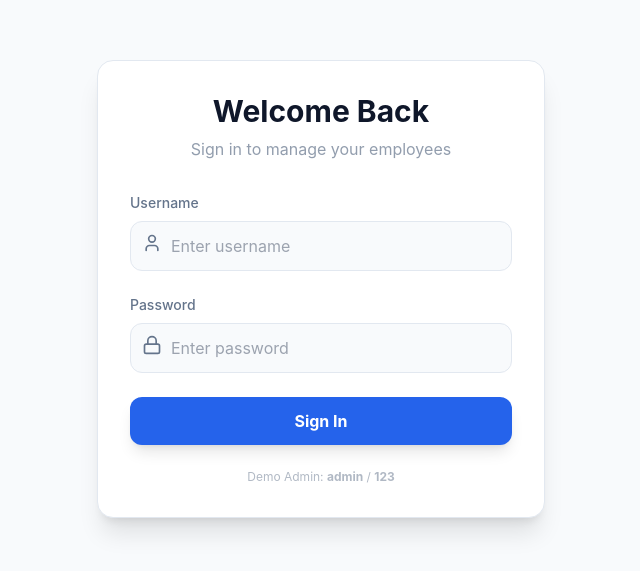
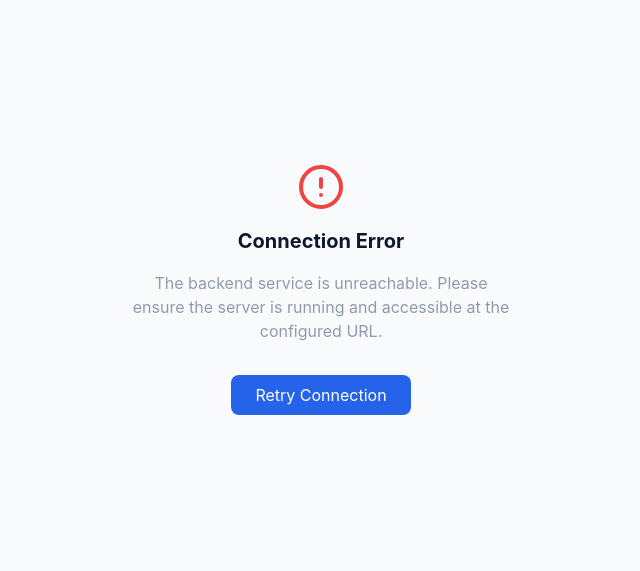
Before and after one commit to Priyanshushrivastava15/employee-dashboard-assignment, a React app in the folder frontend/: page /status in a window 1280 px wide. Before the commit this address led to /login. Shown: the part 111-682 px from the top of the page, without its empty margins (319-959 px from the left). Built offline with nearby package versions, Linux system fonts and the light colour scheme; no server answers; the HTML template or start-up script is replaced by a standard one.

Commit message:
feat: Final implementation of robust StatusCheck page to improve reviewer experience and prevent crashes.

```diff
--- a/frontend/src/App.jsx
+++ b/frontend/src/App.jsx
@@ -2,11 +2,13 @@ import { BrowserRouter, Routes, Route, Navigate } from 'react-router-dom';
 import { useSelector } from 'react-redux';
 import Login from './pages/Login';
 import Dashboard from './pages/Dashboard';
+// IMPORT NEW STATUS CHECK PAGE
+import StatusCheck from './pages/StatusCheck';
 
 const PrivateRoute = ({ children }) => {
   const token = useSelector((state) => state.auth.token);
-  // Note: The Dashboard handles its own loading state based on its queries.
-  return token ? children : <Navigate to="/login" replace />;
+  // If no token, redirect to the StatusCheck route
+  return token ? children : <Navigate to="/status" replace />;
 };
 
 function App() {
@@ -14,8 +16,13 @@ function App() {
   return (
     <BrowserRouter>
       <Routes>
+        {/* NEW INITIAL ROUTE: This runs the health check first */}
+        <Route path="/status" element={<StatusCheck />} />
+
+        {/* Login is the target page after the server wakes up */}
         <Route path="/login" element={<Login />} />
 
+        {/* Protected Dashboard */}
         <Route
           path="/"
           element={
@@ -25,7 +32,8 @@ function App() {
           }
         />
 
-        <Route path="*" element={<Navigate to="/" replace />} />
+        {/* Redirect any bad URLs to the status check */}
+        <Route path="*" element={<Navigate to="/status" replace />} />
       </Routes>
     </BrowserRouter>
   );
--- /dev/null
+++ b/frontend/src/pages/StatusCheck.jsx
@@ -0,0 +1,52 @@
+import { useEffect } from 'react';
+import { useNavigate } from 'react-router-dom';
+import { useGetHealthQuery } from '../redux/api/employeeApi';
+import { Loader2, AlertCircle } from 'lucide-react';
+
+const StatusCheck = () => {
+  const navigate = useNavigate();
+
+  // Explicitly fetch the health status with polling in case the server is slow to start
+  const { isSuccess, isError, isFetching, isLoading, error } = useGetHealthQuery(undefined, {
+    pollingInterval: 3000, // Check every 3 seconds
+    refetchOnMountOrArgChange: true,
+  });
+
+  const isChecking = isLoading || isFetching;
+
+  // Navigate on success
+  useEffect(() => {
+    if (isSuccess) {
+      // Server is awake and responsive. Navigate to the login page.
+      navigate('/login', { replace: true });
+    }
+  }, [isSuccess, navigate]);
+
+  // Fallback for permanent error
+  if (isError) {
+    console.error("Backend health check failed:", error);
+    return (
+        <div className="min-h-screen flex flex-col items-center justify-center gap-4 p-8 text-center" style={{ backgroundColor: 'var(--bg-primary)', color: 'var(--text-primary)' }}>
+            <AlertCircle size={48} className="text-red-500" />
+            <h2 className="text-xl font-bold">Connection Error</h2>
+            <p className="max-w-sm opacity-70" style={{ color: 'var(--text-secondary)' }}>
+                The backend service is unreachable. Please ensure the server is running and accessible at the configured URL.
+            </p>
+            <button onClick={() => window.location.reload()} className="px-6 py-2 bg-[var(--accent)] text-white rounded-lg mt-4">
+                Retry Connection
+            </button>
+        </div>
+    );
+  }
+
+  // Display the dedicated loading/wake-up screen
+  return (
+    <div className="min-h-screen flex flex-col items-center justify-center gap-4" style={{ backgroundColor: 'var(--bg-primary)', color: 'var(--text-primary)' }}>
+      <Loader2 size={32} className="text-[var(--accent)] animate-spin" />
+      <h2 className="text-xl font-bold">Waking up the backend service...</h2>
+      <p style={{ color: 'var(--text-secondary)' }} className="opacity-70">This might take a few moments if the server has been idle.</p>
+    </div>
+  );
+};
+
+export default StatusCheck;
--- a/frontend/src/redux/api/employeeApi.js
+++ b/frontend/src/redux/api/employeeApi.js
@@ -39,7 +39,7 @@ export const employeeApi = createApi({
   tagTypes: ['Employee', 'Class'],
   endpoints: (builder) => ({
 
-    // The health query (not strictly necessary but left for robustness)
+    // --- 1. HEALTH CHECK QUERY (Required for StatusCheck.jsx) ---
     getHealth: builder.query({
       query: () => ({
         document: gql`
@@ -50,10 +50,10 @@ export const employeeApi = createApi({
       }),
     }),
 
-    // --- 2. QUERY EMPLOYEE DATA (FIXED) ---
+    // --- 2. QUERY EMPLOYEE DATA (Fixed and Cleaned) ---
     getEmployees: builder.query({
       query: ({ page, limit, sortBy, filter }) => ({
-        // FIXED: Changed "EmployeeFilterInput" to "EmployeeFilter"
+        // FIXED: Using "EmployeeFilter" (as defined in typeDefs.js)
         document: gql`
           query GetEmployees($page: Int, $limit: Int, $sortBy: String, $filter: EmployeeFilter) {
             getEmployees(page: $page, limit: $limit, sortBy: $sortBy, filter: $filter) {
@@ -65,7 +65,7 @@ export const employeeApi = createApi({
                 class
                 subjects
                 attendance
-                # Removed status and performance fields to match schema
+                # Removed status and performance fields to match the schema
               }
               totalPages
               currentPage
@@ -98,7 +98,7 @@ export const employeeApi = createApi({
       providesTags: (result, error, id) => [{ type: 'Employee', id }],
     }),
 
-    // --- 3. DYNAMIC FILTER QUERY ---
+    // Dynamic Filter Query
     getUniqueClasses: builder.query({
       query: () => ({
         document: gql`
@@ -110,7 +110,7 @@ export const employeeApi = createApi({
       providesTags: ['Class'],
     }),
 
-    // --- 4. MUTATIONS (ADMIN ONLY) ---
+    // Mutations
     addEmployee: builder.mutation({
       query: (employeeData) => ({
         document: gql`
```
